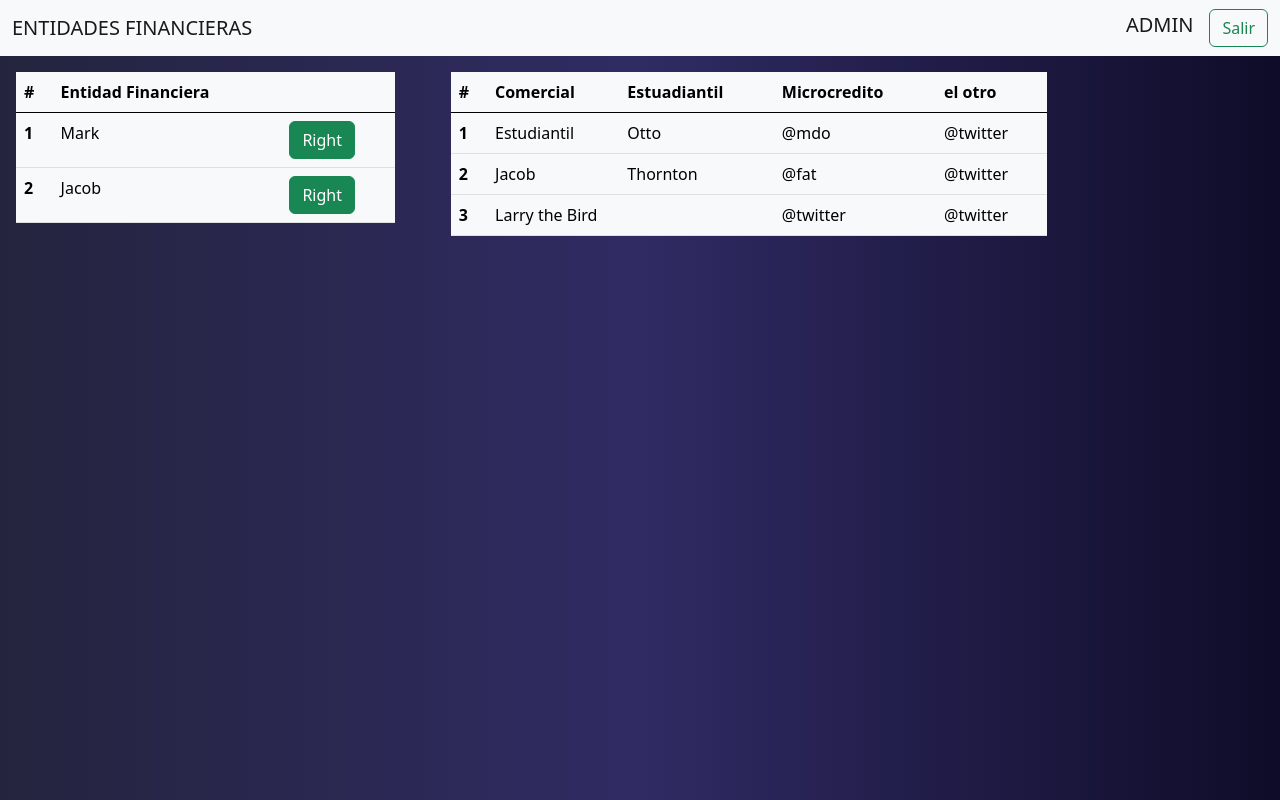
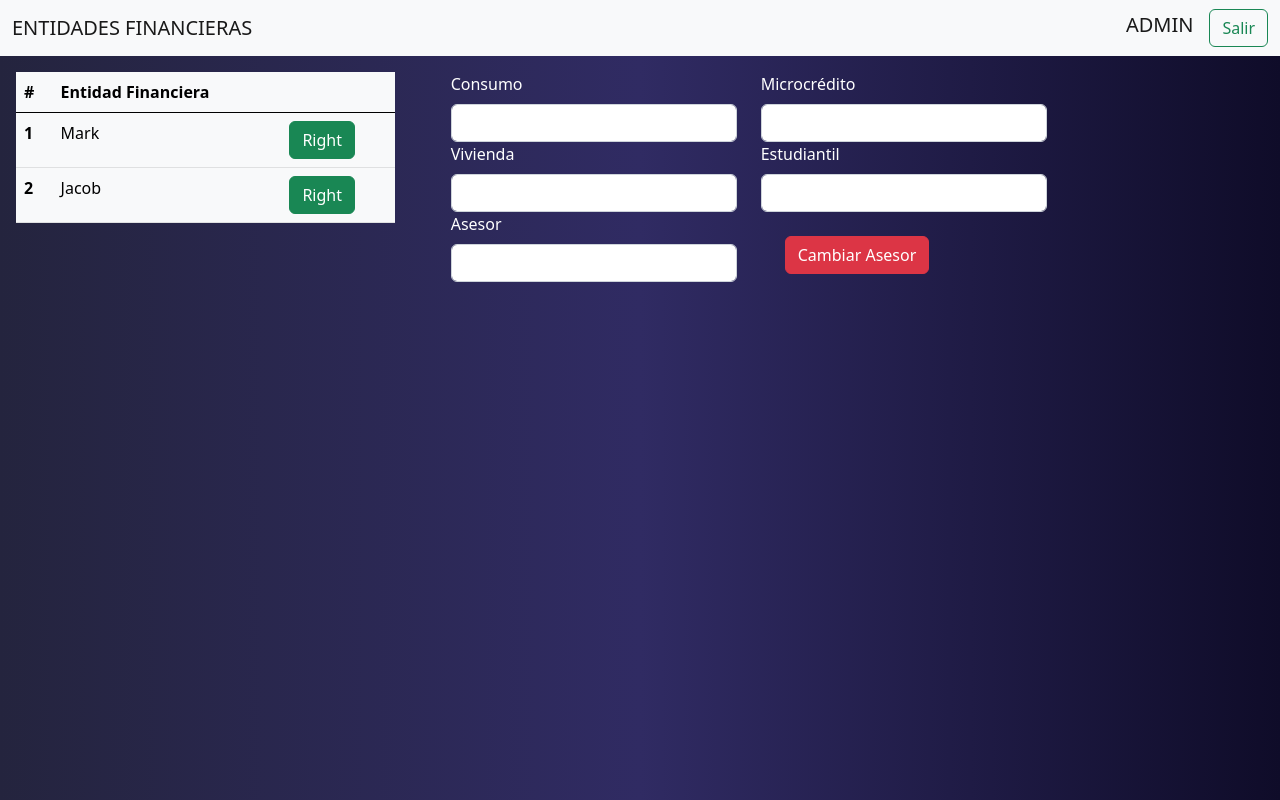
Before and after one commit to EdgarJoel123/IngenieriaEco, an Angular app: page /vista-admin in a window 1280 px wide. Built offline with nearby package versions, Linux system fonts and the light colour scheme.

Commit message:
admin diseño

```diff
--- a/src/app/components/vista-admin/vista-admin.component.html
+++ b/src/app/components/vista-admin/vista-admin.component.html
@@ -39,42 +39,201 @@
 
   <div class="col col-lg-6">
       <div class="p-3 ">
+        <!--comienzo de form-->
+        <form class="row">
+          <div class="col col-md-6">
+            <label for="validationDefault01" class="form-label text-white">Consumo</label>
+            <input type="text" class="form-control" id="validationDefault01" value="" required>
+          </div>
+
+          <div class="col col-md-6">
+              <label for="validationDefault01" class="form-label text-white">Microcrédito</label>
+              <input type="text" class="form-control" id="validationDefault01" value="" required>
+            </div>
+
+            <div class="col col-md-6">
+              <label for="validationDefault01" class="form-label text-white">Vivienda</label>
+              <input type="text" class="form-control" id="validationDefault01" value="" required>
+            </div>
+
+          <div class="col col-md-6">
+            <label for="validationDefault01" class="form-label text-white">Estudiantil</label>
+            <input type="text" class="form-control" id="validationDefault01" value="" required>
+          </div>
+
+          <div class="col col-md-6">
+            <label for="validationDefault01" class="form-label text-white">Asesor</label>
+            <input type="text" class="form-control" id="validationDefault01" value="" >
+          </div>
+
+
+          <!--botn cambiar asesor-->
+          <div class="col col-md-6">
+            <div class="p-4">
+            <button type="button" (click)="openFormModal()" class="btn btn-danger">
+              Cambiar Asesor
+            </button>
+          </div>
+          </div>
+          <!--fin del boton-->
+
+        </form>
+        <!--Fin del form-->
+
+      </div>
+      </div>
+
+</div>
+
+
+    <!-- Modal -->
+    <div
+    class="modal fade"
+    id="myModal"
+    tabindex="-1"
+    aria-labelledby="exampleModalLabel"
+    aria-hidden="true"
+  >
+    <div class="modal-dialog">
+      <div class="modal-content">
+        <div class="modal-header">
+          <h5 class="modal-title" id="exampleModalLabel">Lista de Asesores</h5>
+          <button
+            type="button"
+            class="btn-close"
+            data-bs-dismiss="modal"
+            aria-label="Close"
+          ></button>
+        </div>
+        <div class="modal-body">
+            <!--comienzo de form-->
+            <form class="row g-2">
+              <div class="col-3">
+                <label for="staticEmail2" class="visually-hidden">N° Cédula</label>
+                <input type="text" readonly class="form-control-plaintext" id="staticEmail2" value="N° Cédula">
+              </div>
+              <div class="col-4">
+                <label for="inputPassword2" class="visually-hidden">Cédula</label>
+                <input type="text" class="form-control" id="inputPassword2" placeholder="Cédula">
+              </div>
+              <div class="col-3">
+                <button type="button" class="btn btn-primary mb-3">Buscar</button>
+              </div>
+            </form>
+          <!--fin de from-->
+            <!--Empleado encontrado-->
             <table class="table table-light">
               <thead>
                 <tr>
                   <th scope="col">#</th>
-                <th scope="col">Comercial</th>
-                <th scope="col">Estuadiantil</th>
-                <th scope="col">Microcredito</th>
-                <th scope="col">el otro</th>
+                  <th scope="col">Cedula</th>
+                  <th scope="col">Nombre</th>
+                  <th scope="col">Apellido</th>
+                  <th scope="col">Email</th>
+                  <th scope="col">Rol</th>
+                  <th scope="col">Entidad financiera</th>
                 </tr>
               </thead>
               <tbody>
                 <tr>
                   <th scope="row">1</th>
-                <td>Estudiantil</td>
+                  <td>Mark</td>
                   <td>Otto</td>
                   <td>@mdo</td>
-                <td>@twitter</td>
-              </tr>
-              <tr>
-                <th scope="row">2</th>
-                <td>Jacob</td>
-                <td>Thornton</td>
-                <td>@fat </td>
-                <td>@twitter</td>
-
-              </tr>
-              <tr>
-                <th scope="row">3</th>
-                <td colspan="2">Larry the Bird</td>
-                <td>@twitter</td>
-                <td>@twitter</td>
+                  <td>@mdo</td>
+                  <td>@mdo</td>
+                  <td>@mdo</td>
                 </tr>
 
               </tbody>
             </table>
+
+            <div class="p-3">
+              <button type="button" (click)="openModalNuevo()" class="btn btn-secondary">
+                Nuevo
+              </button>
+            </div>
+
+            <!--fin empleado encontrado-->
+
+        </div>
+        <div class="modal-footer">
+          <button type="button" class="btn btn-danger" data-bs-dismiss="modal">
+            Cancelar
+          </button>
+          <button type="button" class="btn btn-primary" (click)="saveSomeThing()">
+            Asiganar
+          </button>
+        </div>
+      </div>
     </div>
   </div>
 
+
+   <!-- Modal Añadir Asesor -->
+   <div
+   class="modal fade"
+   id="modalNuevo"
+   tabindex="-1"
+   aria-labelledby="exampleModalLabel"
+   aria-hidden="true"
+ >
+   <div class="modal-dialog">
+     <div class="modal-content">
+       <div class="modal-header">
+         <h5 class="modal-title" id="exampleModalLabel">Modificar Interés</h5>
+         <button
+           type="button"
+           class="btn-close"
+           data-bs-dismiss="modal"
+           aria-label="Close"
+         ></button>
        </div>
+       <div class="modal-body">
+           <!--comienzo de form-->
+           <form class="row g-2">
+            <div class="col-auto">
+              <label for="staticEmail2" class="visually-hidden">N° Cédula</label>
+              <input type="text" readonly class="form-control-plaintext" id="staticEmail2" value="N° Cédula">
+            </div>
+
+            <div class="col-4">
+              <label for="inputPassword2" class="visually-hidden">Cédula</label>
+              <input type="text" class="form-control" id="inputPassword2" placeholder="Cédula">
+            </div>
+
+            <div class="col-auto">
+              <label for="staticEmail2" class="visually-hidden">Nombre</label>
+              <input type="text" readonly class="form-control-plaintext" id="Nombre" value="Nombre">
+            </div>
+
+            <div class="col-4">
+              <label  class="visually-hidden">Nombre</label>
+              <input type="text" class="form-control" id="inputPassword2" placeholder="Nombre">
+            </div>
+
+            <div class="col-auto">
+              <label class="visually-hidden">Apellido</label>
+              <input type="text" readonly class="form-control-plaintext" id="Nombre" value="Apellido">
+            </div>
+
+            <div class="col-4">
+              <label class="visually-hidden">Apellido</label>
+              <input type="text" class="form-control" id="apellido" placeholder="Apellido">
+            </div>
+
+          </form>
+
+         <!--fin de from-->
+       </div>
+       <div class="modal-footer">
+         <button type="button" class="btn btn-danger" data-bs-dismiss="modal">
+           Cancelar
+         </button>
+         <button type="button" class="btn btn-primary" (click)="closeNuevo()">
+           Guardar Cambios
+         </button>
+       </div>
+     </div>
+   </div>
+ </div>
--- a/src/app/components/vista-admin/vista-admin.component.ts
+++ b/src/app/components/vista-admin/vista-admin.component.ts
@@ -1,10 +1,40 @@
-import { Component } from '@angular/core';
+import { Component, OnInit } from '@angular/core';
 
+declare var window:any;
 @Component({
   selector: 'app-vista-admin',
   templateUrl: './vista-admin.component.html',
   styleUrls: ['./vista-admin.component.css']
 })
-export class VistaAdminComponent {
+export class VistaAdminComponent implements OnInit {
 
+  formModal:any;
+  formModalNuevo:any;
+  constructor(){}
+  ngOnInit(): void {
+    this.formModal = new window.bootstrap.Modal(
+      document.getElementById('myModal')
+    );
+    this.formModalNuevo= new window.bootstrap.Modal(
+      document.getElementById('modalNuevo')
+    );
+  }
+
+  openFormModal() {
+    this.formModal.show();
+  }
+  saveSomeThing() {
+    // confirm or save something
+    this.formModal.hide();
+  }
+
+  openModalNuevo(){
+    this.formModalNuevo.show();
+    this.formModal.hide();
+  }
+
+  closeNuevo(){
+    this.formModalNuevo.hide();
+    this.formModal.show();
+  }
 }
--- a/src/app/components/vista-asesor/vista-asesor.component.html
+++ b/src/app/components/vista-asesor/vista-asesor.component.html
@@ -9,6 +9,16 @@
     </div>
     </div>
   </nav>
+<!-- botom modal-->
+<div class="row justify-content-end">
+<div class="col col-md-2 align-self-end">
+  <div class="p-3">
+      <button type="button" (click)="openFormModal()" class="btn btn-primary">
+          Modificar Interés
+        </button>
+  </div>
+</div>
+</div>
 
 <div class="container">
 
@@ -44,14 +54,7 @@
 
   </div>
 
-  <!-- botom modal-->
-     <div class="col align-self-end">
-        <div class="p-3">
-            <button type="button" (click)="openFormModal()" class="btn btn-primary">
-                Modificar Interés
-              </button>
-        </div>
-    </div>
+
  </div>
 
 
@@ -135,6 +138,17 @@
       </div>
 </div>
 
+<!-- botom reporte-->
+<div class="row justify-content-end">
+  <div class="col col-md-2 align-self-end">
+    <div class="p-3">
+        <button type="button"  class="btn btn-secondary">
+            Sacar Reporte
+          </button>
+    </div>
+  </div>
+  </div>
+
 
         <!-- Modal -->
         <div
```
Lines whose indentation alone changed are shown as unchanged.
